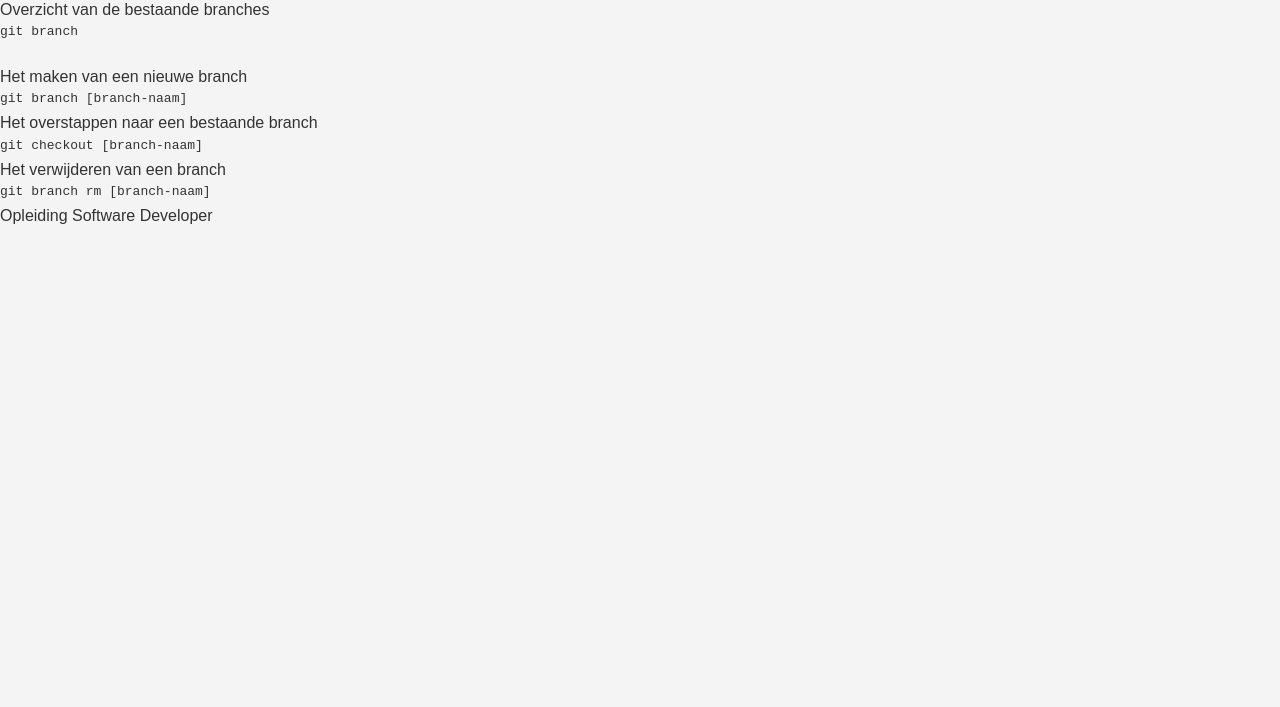
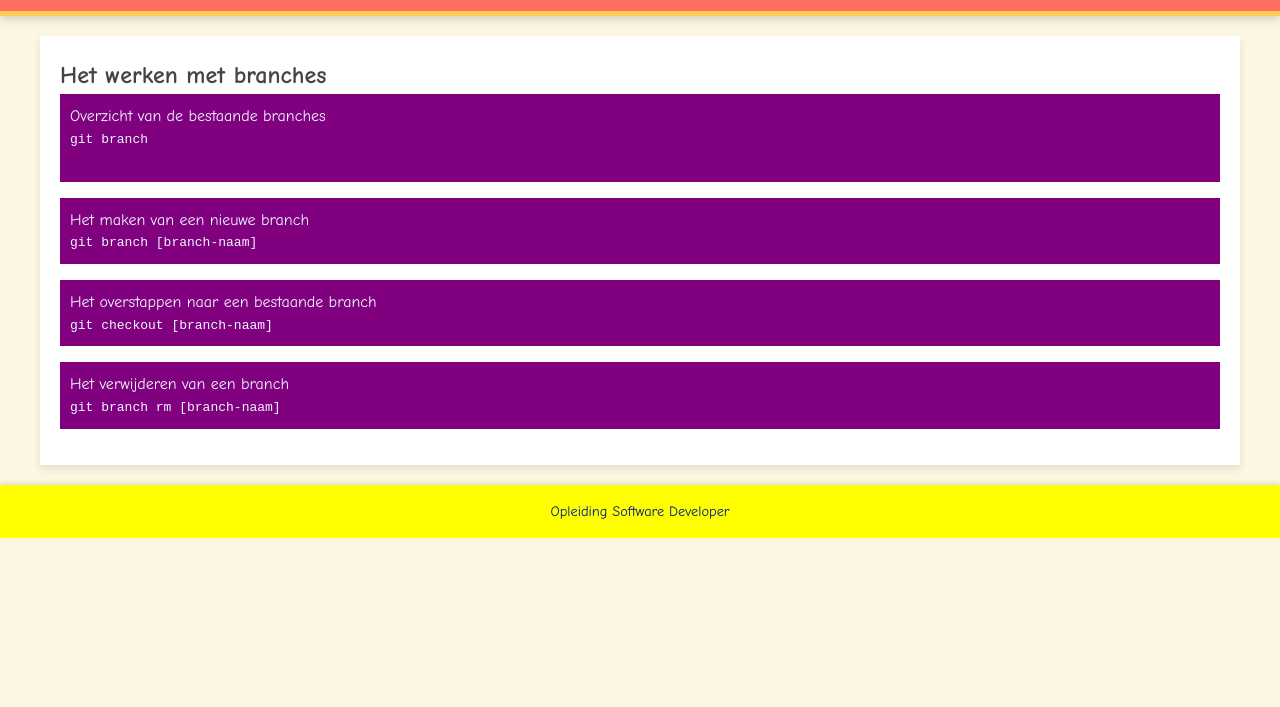
Before and after one commit to user150434/skill-2.1, a plain HTML site: page index.html in a window 1280 px wide. Shown: the part 93-800 px from the top of the page. Drawn offline with Linux system fonts and the light colour scheme.

Commit message:
second push

```diff
--- a/index.html
+++ b/index.html
@@ -3,7 +3,7 @@
 <head>
     <meta charset="UTF-8">
     <meta name="viewport" content="width=device-width, initial-scale=1.0">
-    <link rel="stylesheet" href="style.css">
+    <link rel="stylesheet" href="vrolijk/style.css">
     <title>M2.1 branches</title>
 </head>
 <body>
```
